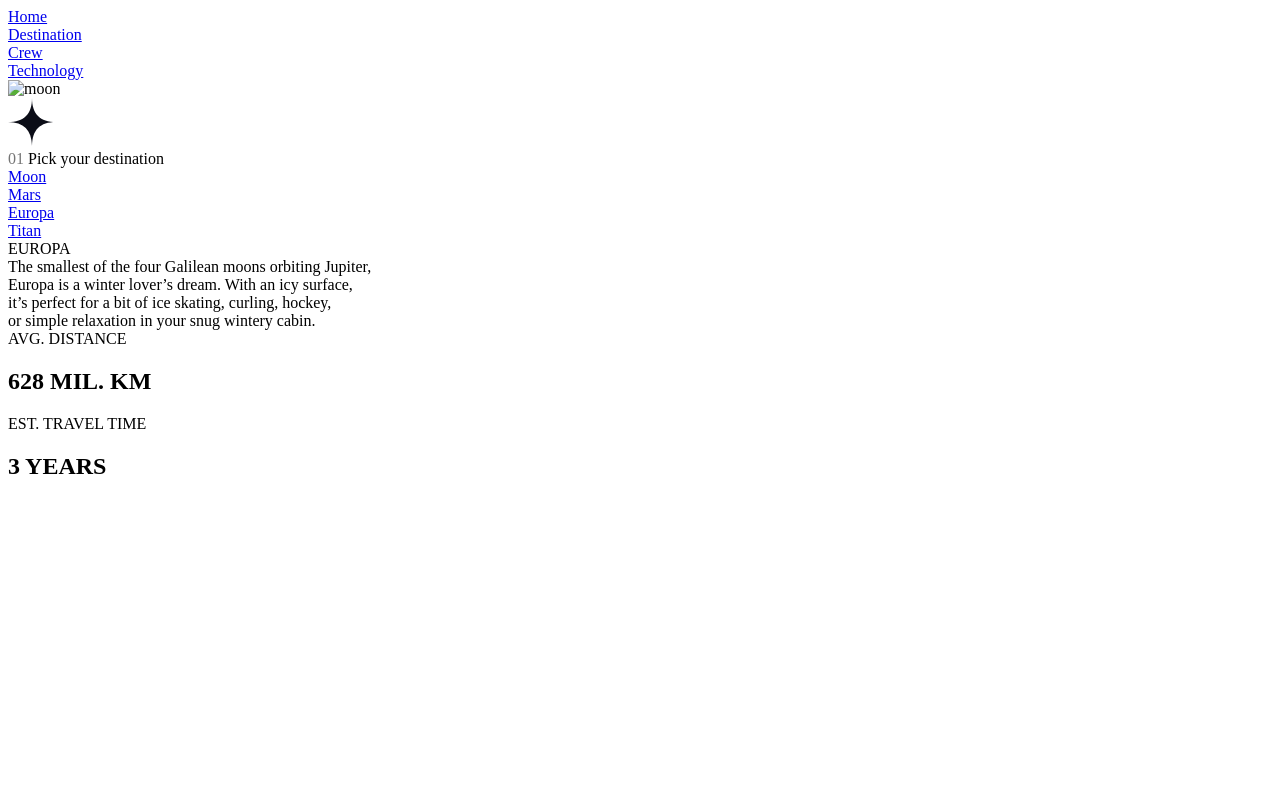
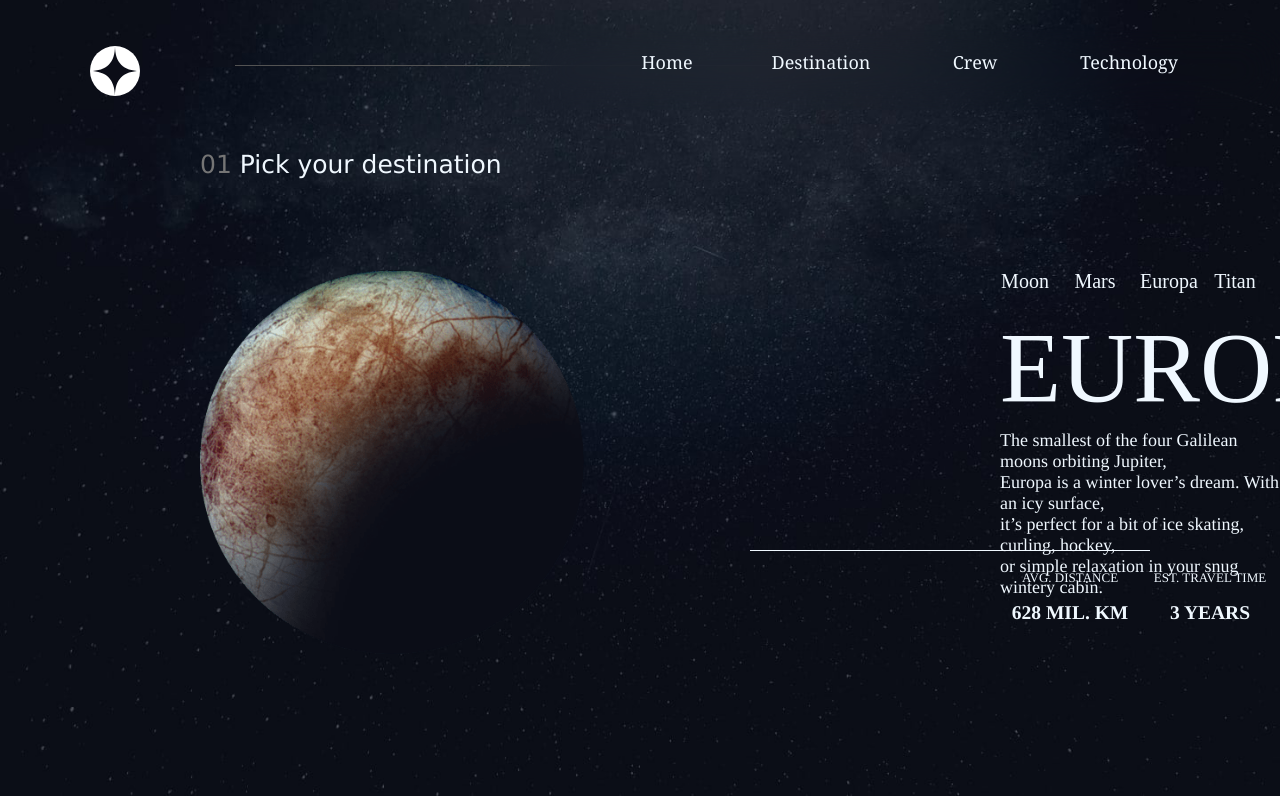
Before and after one commit to manabendra847/Space-tourism, a plain HTML site: page destination/europa.html in a window 1280 px wide. Drawn offline with Linux system fonts and the light colour scheme; the site is published under a folder, as on GitHub Pages, so addresses that start at the root find nothing.

Commit message:
Update europa.html

```diff
--- a/destination/europa.html
+++ b/destination/europa.html
@@ -5,7 +5,7 @@
     <meta http-equiv="X-UA-Compatible" content="IE=edge">
     <meta name="viewport" content="width=device-width, initial-scale=1.0">
     <title>space tourism</title>
-    <link rel="stylesheet" href="/destination/destination.css">
+    <link rel="stylesheet" href="destination.css">
     <link rel="icon" href="../favicon.png" type="image/png">
 </head>
 <body>
@@ -15,7 +15,7 @@
        <a href="/crew/crew.html"><div class="box">Crew</div></a>
        <a href="/technology/technology.html"><div class="box">Technology</div></a>
     </nav>
-    <div><img src="/destination/image-europa.png" alt="moon"></div>
+    <div><img src="image-europa.png" alt="moon"></div>
 
     <img class="logo" src="../logo.svg">
     <div class="line"></div>
```
